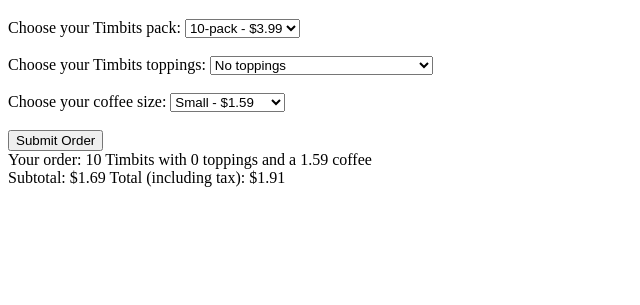
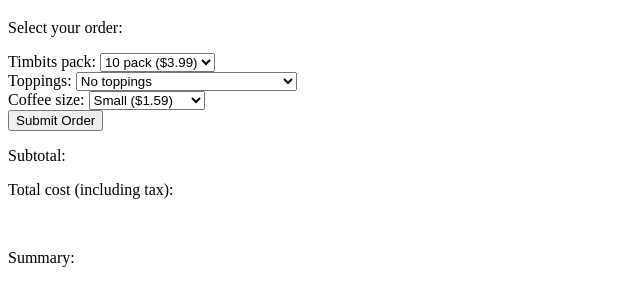
Before and after one commit to ICS20-Programming-SavyonM/-Assign-04-HTML-Timbits, a plain HTML site: page index.html in a window 1280 px wide. Both pictures are taken after a click on the button "Submit Order". Shown: the part 61-366 px from the top of the page, without its empty margins (0-640 px from the left). Drawn offline with Linux system fonts and the light colour scheme.

Commit message:
almost done

```diff
--- a/index.html
+++ b/index.html
@@ -1,42 +1,66 @@
 <!DOCTYPE html>
 <html>
 <head>
-    <meta charset="UTF-8">
+   <!--metadata-->
+    <meta charset="utf-8">
+    <meta name="description" content="User Input, with JavaScript">
+    <meta name="keywords" content="immaculata, ics2o">
+    <meta name="author" content="Savyon">
+    <meta name="viewport" content="width=device-width, initial-scale=1.0">
+     <title>Cube Calculator</title>
+    <!--For favicon on page-->
+    <link rel="apple-touch-icon" sizes="180x180" href="./fav_index/apple-touch-icon.png" />
+    <link rel="icon" type="image/png" sizes="32x32" href="./fav_index/favicon-32x32.png" />
+    <link rel="icon" type="image/png" sizes="16x16" href="./fav_index/favicon-16x16.png" />
+    <link rel="manifest" href="./fav_index/site.webmanifest" />
+    <link rel="stylesheet" href="./css/style.css" />
 	<title>Timbits Order Form</title>
+	<script src="script.js"></script>
 </head>
 <body>
 	<h1>Timbits Order Form</h1>
-    <form id="orderForm">
-      <label for="timbitsPack">Choose your Timbits pack:</label>
-      <select id="timbitsPack">
+	<p>Select your order:</p>
+
+	<label for="timbits">Timbits pack:</label>
+	<select id="timbits" onchange="calculateTotal()">
+		<option value="3.99">10 pack ($3.99)</option>
+		<option value="4.99">20 pack ($4.99)</option>
+		<option value="9.99">50 pack ($9.99)</option>
+	</select>
+
 	<br>
-        <option value="10">10-pack - $3.99</option>
-        <option value="20">20-pack - $4.99</option>
-        <option value="50">50-pack - $9.99</option>
+
+	<label for="toppings">Toppings:</label>
+	<select id="toppings" onchange="calculateTotal()">
+		<option value="0">No toppings</option>
+		<option value="0.02">Chocolate ($0.02 per Timbit)</option>
+		<option value="0.01">Sprinkles ($0.01 per Timbit)</option>
+		<option value="0.02">Strawberry jam ($0.02 per Timbit)</option>
+		<option value="0.01">Caramel sauce ($0.01 per Timbit)</option>
 	</select>
-      <br></br>
-      <label for="toppings">Choose your Timbits toppings:</label>
-      <select id="toppings">
-        <br></br>
-        <option value="0">No toppings</option>
-        <option value="0.02">Chocolate - $0.02 per Timbit</option>
-        <option value="0.01">Sprinkles - $0.01 per Timbit</option>
-        <option value="0.02">Strawberry Jam - $0.02 per Timbit</option>
-        <option value="0.01">Caramel Sauce - $0.01 per Timbit</option>
+
+	<br>
+
+	<label for="coffee">Coffee size:</label>
+	<select id="coffee" onchange="calculateTotal()">
+		<option value="1.59">Small ($1.59)</option>
+		<option value="1.79">Medium ($1.79)</option>
+		<option value="1.99">Large ($1.99)</option>
 	</select>
-      <br></br>
-      <label for="coffeeSize">Choose your coffee size:</label>
-      <select id="coffeeSize">
+
 	<br>
-        <option value="1.59">Small - $1.59</option>
-        <option value="1.79">Medium - $1.79</option>
-        <option value="1.99">Large - $1.99</option>
-      </select>
-      <br></br>
-      <button type="button" onclick="calculateCost()">Submit Order</button>
-    </form>
-    <div id="orderSummary"></div>
-    <div id="orderTotal"></div>
+
+	<button onclick="submitOrder()">Submit Order</button>
+
+	<br>
+
+	<p>Subtotal: <span id="subtotal"></span></p>
+	<p>Total cost (including tax): <span id="total"></span></p>
+
+	<br>
+
+	<p>Summary:</p>
+	<ul id="summary"></ul>
+  <script src = "./js/script.js"
 </body>
-  <script src="./js/script.js"></script>
   </html>
--- a/js/script.js
+++ b/js/script.js
@@ -1,24 +1,28 @@
-function calculateCost() {
-  const timbitsPack = document.getElementById("timbitsPack").value;
-  const toppings = document.querySelectorAll('input[name="toppings"]:checked');
-  const coffeeSize = document.getElementById("coffeeSize").value;
+function calculateTotal() {
+	// Get the selected values from the dropdown menus
+	var timbits = document.getElementById("timbits").value;
+	var toppings = document.getElementById("toppings").value;
+	var coffee = document.getElementById("coffee").value;
 
-  let toppingsCost = 0;
-  toppings.forEach((topping) => {
-    const toppingCost = parseFloat(topping.value);
-    toppingsCost += toppingCost;
-  });
+	// Calculate the subtotal and total cost
+	var subtotal = (timbits * 1) + (timbits * toppings) + (coffee * 1);
+	var total = subtotal * 1.13;
 
-  const timbitsCost = parseFloat(timbitsPack) * (toppingsCost + 0.01);
-  const coffeeCost = parseFloat(coffeeSize);
-  const subtotal = timbitsCost + coffeeCost;
-  const tax = 0.13 * subtotal;
-  const total = subtotal + tax;
+	// Update the display
+	document.getElementById("subtotal").innerHTML = "$" + subtotal.toFixed(2);
+	document.getElementById("total").innerHTML = "$" + total.toFixed(2);
+}
 
-  const orderSummary = `Your order: ${timbitsPack} Timbits with ${toppings.length} toppings and a ${coffeeSize} coffee`;
-  const subtotalDisplay = `Subtotal: $${subtotal.toFixed(2)}`;
-  const totalDisplay = `Total (including tax): $${total.toFixed(2)}`;
+function submitOrder() {
+	// Get the selected values from the dropdown menus
+	var timbits = document.getElementById("timbits").value;
+	var toppings = document.getElementById("toppings").options[document.getElementById("toppings").selectedIndex].text;
+	var coffee = document.getElementById("coffee").options[document.getElementById("coffee").selectedIndex].text;
 
-  document.getElementById("orderSummary").textContent = orderSummary;
-  document.getElementById("orderTotal").textContent = `${subtotalDisplay}\n${totalDisplay}`;
+	// Create a summary of the order
+	var summary = "<li>" + timbits + " Timbits with " + toppings + "</li>";
+	summary += "<li>" + coffee + "</li>";
+
+	// Update the display
+	document.getElementById("summary").innerHTML = summary;
 }
```
Also changed, not shown: css/style.css (added). Lines whose indentation alone changed are shown as unchanged.
